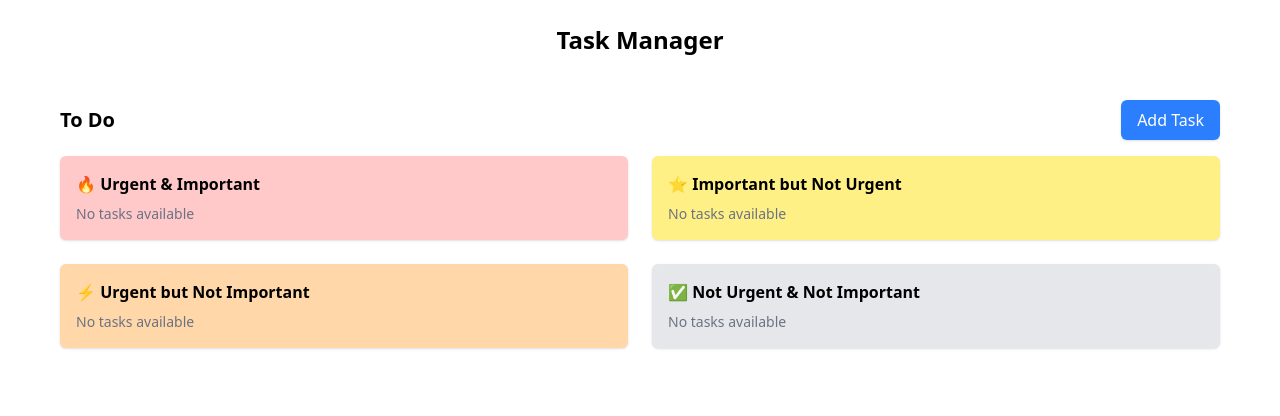
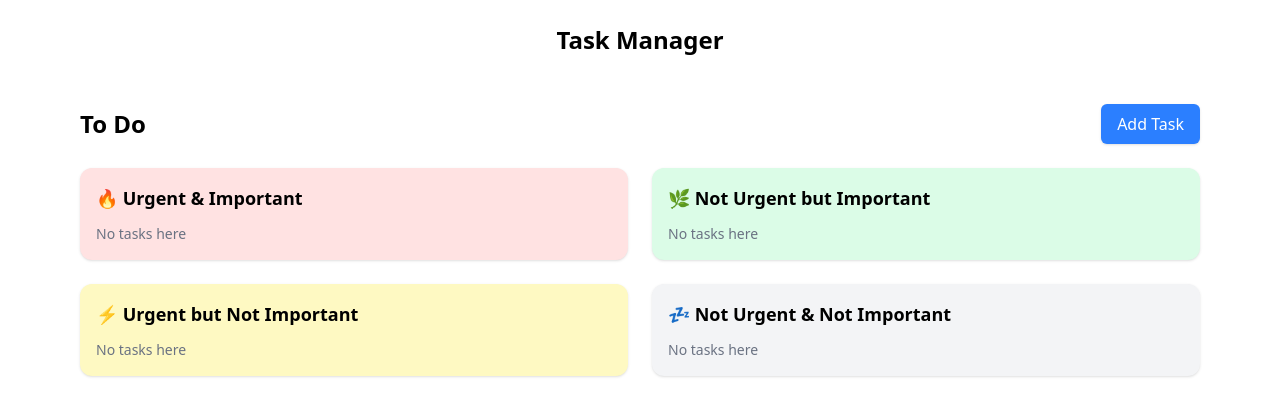
Before and after one commit to aamberdo04/task, a React (Vite) app: page / in a window 1280 px wide. Shown: the top 416 px of the page. Built offline with nearby package versions, Linux system fonts and the light colour scheme.

Commit message:
clean css grid and add checkbo functionality

```diff
--- /dev/null
+++ b/src/components/Example.jsx
@@ -0,0 +1,64 @@
+import React, { useState } from "react";
+import TaskCard from "./TaskCard";
+import TaskDetailsModal from "./TaskDetailsModal";
+
+function TaskList() {
+  const [tasks, setTasks] = useState([
+    {
+      id: 1,
+      taskName: "Sample Task",
+      taskDescription: "This is a test task",
+      selectedDate: "2025-04-10",
+      isUrgent: true,
+      isImportant: false,
+      isCompleted: false,
+    },
+    // Add more tasks here...
+  ]);
+
+  const [selectedTask, setSelectedTask] = useState(null);
+
+  const handleCompleteTask = (updatedTask) => {
+    setTasks((prevTasks) =>
+      prevTasks.map((task) =>
+        task.id === updatedTask.id ? updatedTask : task
+      )
+    );
+
+    // Only update modal if it's already open
+    if (selectedTask && selectedTask.id === updatedTask.id) {
+      setSelectedTask(updatedTask);
+    }
+  };
+
+  const openTaskDetailsModal = (task) => {
+    setSelectedTask(task);
+  };
+
+  const closeTaskDetailsModal = () => {
+    setSelectedTask(null);
+  };
+
+  return (
+    <div className="flex flex-col items-center space-y-4">
+      {tasks.map((task) => (
+        <TaskCard
+          key={task.id}
+          task={task}
+          onViewDetails={openTaskDetailsModal}
+          onCompleteTask={handleCompleteTask}
+        />
+      ))}
+
+      {selectedTask && (
+        <TaskDetailsModal
+          task={selectedTask}
+          onClose={closeTaskDetailsModal}
+          onCompleteTask={handleCompleteTask}
+        />
+      )}
+    </div>
+  );
+}
+
+export default TaskList;
--- a/src/components/TaskList.jsx
+++ b/src/components/TaskList.jsx
@@ -1,85 +1,135 @@
 import React, { useState, useEffect } from "react";
 import TaskCard from "./TaskCard";
 import TaskDetailsModal from "./TaskDetailsModal";
-import AddProject from "./AddProject";  // Import the AddProject component for adding new tasks
+import AddProject from "./AddProject";
 
-const TaskList = () => {
+function TaskList() {
   const [tasks, setTasks] = useState([]);
-  const [isVisible, setIsVisible] = useState(false); // State to control Add Project popup visibility
-  const [selectedTask, setSelectedTask] = useState(null); // State to hold the selected task for details modal
-  const [isModalOpen, setIsModalOpen] = useState(false); // State to manage the visibility of the task details modal
+  const [selectedTask, setSelectedTask] = useState(null);
+  const [isModalOpen, setIsModalOpen] = useState(false);
+  const [isVisible, setIsVisible] = useState(false);
 
-  // Fetch tasks from localStorage on component mount
+  // Load tasks from localStorage on mount
   useEffect(() => {
-    const storedTasks = JSON.parse(localStorage.getItem("tasks")) || [];
-    setTasks(storedTasks);
+    const savedTasks = JSON.parse(localStorage.getItem("tasks")) || [];
+    setTasks(savedTasks);
   }, []);
 
-  // Categorize tasks into four sections
-  const urgentImportant = tasks.filter(task => task.isUrgent && task.isImportant);
-  const importantNotUrgent = tasks.filter(task => !task.isUrgent && task.isImportant);
-  const urgentNotImportant = tasks.filter(task => task.isUrgent && !task.isImportant);
-  const neither = tasks.filter(task => !task.isUrgent && !task.isImportant);
+  // Handle checkbox completion
+  const handleCompleteTask = (updatedTask) => {
+    const updatedTasks = tasks.map((task) =>
+      task.id === updatedTask.id ? updatedTask : task
+    );
+    setTasks(updatedTasks);
+    localStorage.setItem("tasks", JSON.stringify(updatedTasks));
 
-  const openTaskDetailsModal = (task) => {
-    setSelectedTask(task);
-    setIsModalOpen(true); // Open the task details modal
+    if (selectedTask && selectedTask.id === updatedTask.id) {
+      setSelectedTask(updatedTask);
+    }
   };
 
-  const closeTaskDetailsModal = () => {
-    setIsModalOpen(false); // Close the task details modal
+  // Open task modal
+  const handleViewDetails = (task) => {
+    setSelectedTask(task);
+    setIsModalOpen(true);
   };
 
+  const handleCloseModal = () => {
+    setSelectedTask(null);
+    setIsModalOpen(false);
+  };
+
+  // Quadrant categories
+  const urgentImportant = tasks.filter((task) => task.isUrgent && task.isImportant);
+  const notUrgentImportant = tasks.filter((task) => !task.isUrgent && task.isImportant);
+  const urgentNotImportant = tasks.filter((task) => task.isUrgent && !task.isImportant);
+  const notUrgentNotImportant = tasks.filter((task) => !task.isUrgent && !task.isImportant);
+
   return (
-    <div className="px-15 py-5"> {/* Apply 60px padding to the left and right, 20px padding to top and bottom */}
-      <div className="flex justify-between items-center mb-4">
-        <h2 className="text-xl font-bold">To Do</h2>
-        {/* Add Task Button */}
+    <div className="px-4 py-6 max-w-6xl mx-auto">
+      {/* Header */}
+      <div className="flex justify-between items-center mb-6">
+        <h2 className="text-2xl font-bold">To Do</h2>
         <button
-          className="bg-blue-500 text-white py-2 px-4 rounded-md shadow-sm hover:bg-blue-600"
-          onClick={() => setIsVisible(true)} // Show the Add Project popup when clicked
+          className="bg-blue-500 text-white py-2 px-4 rounded-md shadow hover:bg-blue-600"
+          onClick={() => setIsVisible(true)}
         >
           Add Task
         </button>
       </div>
 
-      {/* Add Project Popup (Modal) */}
+      {/* Add Task Popup */}
       <AddProject
         isVisible={isVisible}
         closePopUp={() => setIsVisible(false)}
         setTasks={setTasks}
       />
 
-      {/* Display tasks in categories */}
-      <div className="grid grid-cols-1 sm:grid-cols-2 lg:grid-cols-2 gap-6">
-        <TaskCategory title="🔥 Urgent & Important" tasks={urgentImportant} bgColor="bg-red-200" onViewDetails={openTaskDetailsModal} />
-        <TaskCategory title="⭐ Important but Not Urgent" tasks={importantNotUrgent} bgColor="bg-yellow-200" onViewDetails={openTaskDetailsModal} />
-        <TaskCategory title="⚡ Urgent but Not Important" tasks={urgentNotImportant} bgColor="bg-orange-200" onViewDetails={openTaskDetailsModal} />
-        <TaskCategory title="✅ Not Urgent & Not Important" tasks={neither} bgColor="bg-gray-200" onViewDetails={openTaskDetailsModal} />
+      {/* Task Grid */}
+      <div className="grid grid-cols-1 md:grid-cols-2 gap-6">
+        <TaskCategory
+          title="🔥 Urgent & Important"
+          tasks={urgentImportant}
+          bgColor="bg-red-100"
+          onViewDetails={handleViewDetails}
+          onCompleteTask={handleCompleteTask}
+        />
+        <TaskCategory
+          title="🌿 Not Urgent but Important"
+          tasks={notUrgentImportant}
+          bgColor="bg-green-100"
+          onViewDetails={handleViewDetails}
+          onCompleteTask={handleCompleteTask}
+        />
+        <TaskCategory
+          title="⚡ Urgent but Not Important"
+          tasks={urgentNotImportant}
+          bgColor="bg-yellow-100"
+          onViewDetails={handleViewDetails}
+          onCompleteTask={handleCompleteTask}
+        />
+        <TaskCategory
+          title="💤 Not Urgent & Not Important"
+          tasks={notUrgentNotImportant}
+          bgColor="bg-gray-100"
+          onViewDetails={handleViewDetails}
+          onCompleteTask={handleCompleteTask}
+        />
       </div>
 
-      {/* Task Details Modal */}
+      {/* Modal for task details */}
       {isModalOpen && selectedTask && (
-        <TaskDetailsModal task={selectedTask} onClose={closeTaskDetailsModal} />
+        <TaskDetailsModal
+          task={selectedTask}
+          onClose={handleCloseModal}
+          onCompleteTask={handleCompleteTask}
+        />
       )}
     </div>
   );
-};
+}
 
-// Reusable TaskCategory Component
-const TaskCategory = ({ title, tasks, bgColor, onViewDetails }) => (
-  <div className={`p-4 rounded-md shadow ${bgColor} h-auto max-w-full`}>
-    <h3 className="font-semibold mb-2">{title}</h3>
-    {tasks.length > 0 ? (
-      <div className="grid grid-cols-1 gap-4">
+// Category Section Component
+function TaskCategory({ title, tasks, bgColor, onViewDetails, onCompleteTask }) {
+  return (
+    <div className={`p-4 rounded-xl shadow ${bgColor}`}>
+      <h3 className="text-lg font-semibold mb-3">{title}</h3>
+      {tasks.length === 0 ? (
+        <p className="text-sm text-gray-500">No tasks here</p>
+      ) : (
+        <div className="space-y-4">
           {tasks.map((task) => (
-          <TaskCard key={task.id} task={task} onViewDetails={onViewDetails} />
+            <TaskCard
+              key={task.id}
+              task={task}
+              onViewDetails={onViewDetails}
+              onCompleteTask={onCompleteTask}
+            />
           ))}
         </div>
-    ) : (
-      <p className="text-sm text-gray-500">No tasks available</p>
       )}
     </div>
   );
+}
 
 export default TaskList;
--- a/src/components/TaskManager.jsx
+++ b/src/components/TaskManager.jsx
@@ -1,40 +1,53 @@
 import React, { useState, useEffect } from "react";
-import AddProject from "./AddProject"; // Import AddProject component
+import TaskCard from "./TaskCard";
+import TaskDetailsModal from "./TaskDetailsModal";
 
 function TaskManager() {
   const [tasks, setTasks] = useState([]);
-    const [isModalVisible, setIsModalVisible] = useState(false);
+  const [selectedTask, setSelectedTask] = useState(null);
 
-    // Load tasks from localStorage when the component first mounts
+  // Fetch tasks from local storage or any other data source
   useEffect(() => {
-        const storedTasks = JSON.parse(localStorage.getItem("tasks")) || [];
-        setTasks(storedTasks);
+    const savedTasks = JSON.parse(localStorage.getItem("tasks")) || [];
+    setTasks(savedTasks);
   }, []);
+
+  const handleViewDetails = (task) => {
+    setSelectedTask(task);
+  };
+
+  const handleCloseModal = () => {
+    setSelectedTask(null);
+  };
+
+  const handleCompleteTask = (taskId, isCompleted) => {
+    const updatedTasks = tasks.map((task) =>
+      task.id === taskId ? { ...task, isCompleted } : task
+    );
+    setTasks(updatedTasks);
+    localStorage.setItem("tasks", JSON.stringify(updatedTasks)); // Save updated tasks in local storage
+  };
 
   return (
     <div>
-            {/* Button to open the modal */}
-            <button onClick={() => setIsModalVisible(true)}>Add Task</button>
+      <div>
+        {tasks.map((task) => (
+          <TaskCard
+            key={task.id}
+            task={task}
+            onViewDetails={handleViewDetails}
+            onCompleteTask={handleCompleteTask}
+          />
+        ))}
+      </div>
 
-            {/* Pass tasks and setTasks to AddProject */}
-            <AddProject
-                isVisible={isModalVisible}
-                closePopUp={() => setIsModalVisible(false)}
-                setTasks={setTasks}
+      {selectedTask && (
+        <TaskDetailsModal
+          task={selectedTask}
+          onClose={handleCloseModal}
+          onCompleteTask={handleCompleteTask}
         />
-
-            {/* Display tasks */}
-            <div>
-                <h2>Tasks:</h2>
-                <ul>
-                    {tasks.map((task) => (
-                        <li key={task.id}>
-                            <div>{task.taskName}</div>
-                            <p>{task.taskDescription}</p>
-                        </li>
-                    ))}
-                </ul>
-            </div>
+      )}
     </div>
   );
 }
```
Also changed, not shown: src/components/TaskCard.jsx (+40 -15 lines), src/components/TaskDetailsModal.jsx (+55 -9 lines). Lines whose indentation alone changed are shown as unchanged.
